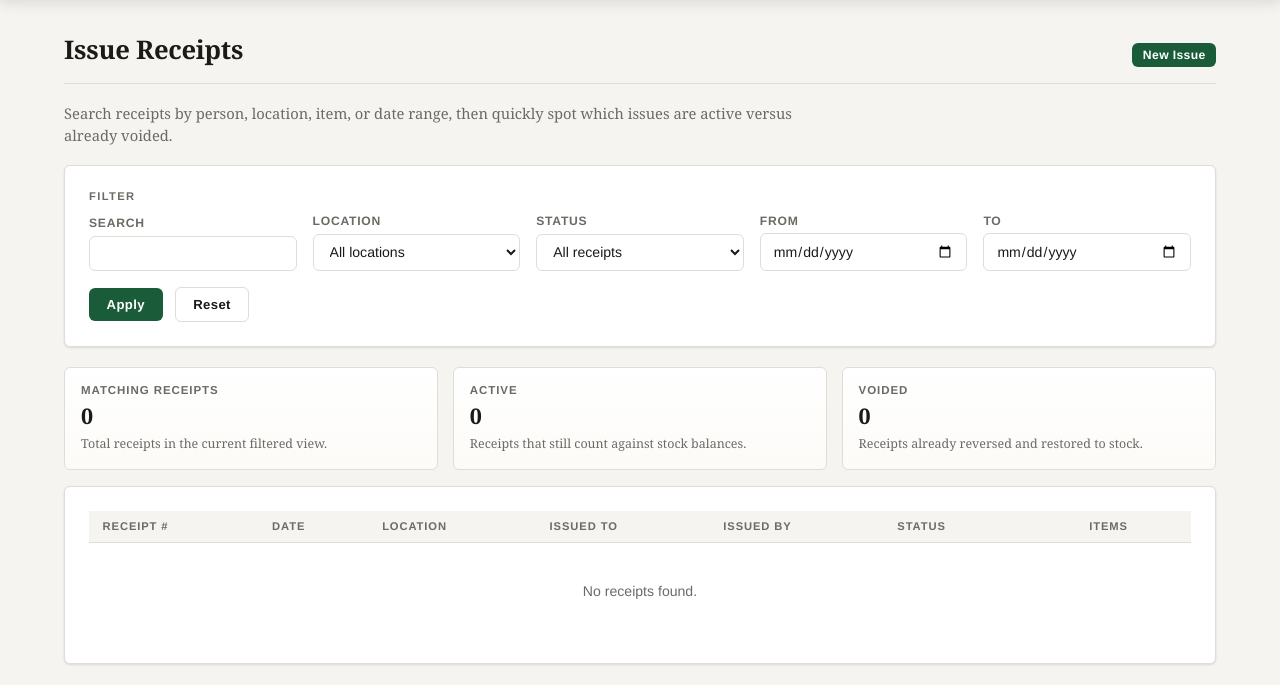
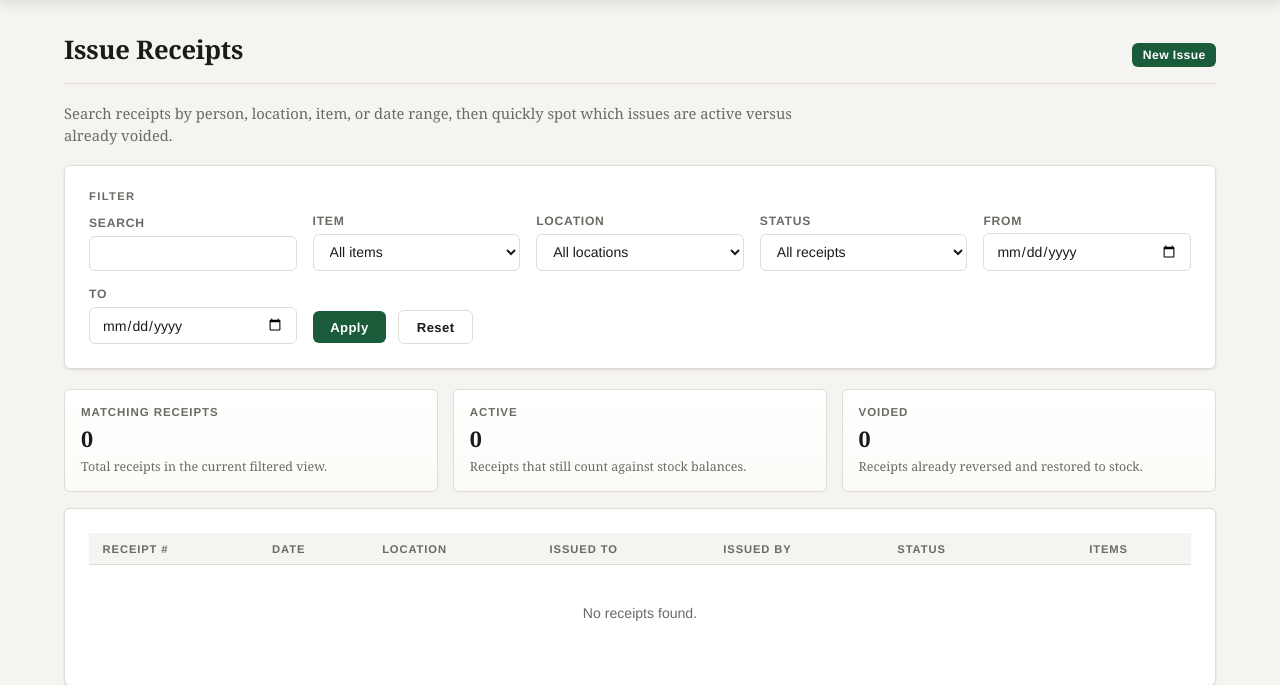
Before and after one commit to Otycadet/aristoclean, a Django app: page /receipts/ in a window 1280 px wide. Shown: the part 73-758 px from the top of the page. Run offline with Django 5.2, Linux system fonts and the light colour scheme; the visitor is signed in with stand-in values (Sample User, id 1); data that the repository does not hold is empty.

Commit message:
Item filter added to reciepts tab

```diff
--- a/inventory/forms.py
+++ b/inventory/forms.py
@@ -103,6 +103,12 @@ class ReportFilterForm(forms.Form):
 
 class ReceiptFilterForm(forms.Form):
     q = forms.CharField(required=False, max_length=255, label="Search")
+    item = forms.ModelChoiceField(
+        queryset=Item.objects.none(),
+        required=False,
+        label="Item",
+        empty_label="All items",
+    )
     location = forms.ChoiceField(required=False)
     status = forms.ChoiceField(
         required=False,
@@ -125,6 +131,7 @@ class ReceiptFilterForm(forms.Form):
 
     def __init__(self, *args, **kwargs):
         super().__init__(*args, **kwargs)
+        self.fields["item"].queryset = Item.objects.filter(active=True).order_by("name")
         self.fields["location"].choices = [("", "All locations")] + [
             (loc.name, loc.name)
             for loc in Location.objects.order_by("name")
--- a/inventory/views.py
+++ b/inventory/views.py
@@ -272,9 +272,12 @@ def issue_stock(request):
 def receipts_list(request):
     form = ReceiptFilterForm(request.GET or None)
     batches = IssueBatch.objects.select_related("location", "voided_by").prefetch_related("lines__item")
+    selected_item = None
+    summary_filters = {}
 
     if form.is_valid():
         q = form.cleaned_data.get("q")
+        selected_item = form.cleaned_data.get("item")
         location = form.cleaned_data.get("location")
         status = form.cleaned_data.get("status")
         date_from = form.cleaned_data.get("date_from")
@@ -288,6 +291,8 @@ def receipts_list(request):
                 | Q(location__name__icontains=q)
                 | Q(lines__item__name__icontains=q)
             ).distinct()
+        if selected_item:
+            batches = batches.filter(lines__item=selected_item).distinct()
         if location:
             batches = batches.filter(location__name__iexact=location)
         if status == "active":
@@ -299,14 +304,51 @@ def receipts_list(request):
         if date_to:
             batches = batches.filter(issued_at__lte=date_to)
 
+        if status == "active":
+            summary_filters["batch__is_voided"] = False
+        elif status == "voided":
+            summary_filters["batch__is_voided"] = True
+        if date_from:
+            summary_filters["batch__issued_at__gte"] = date_from
+        if date_to:
+            summary_filters["batch__issued_at__lte"] = date_to
+
     ordered_batches = batches.order_by("-issued_at", "-id")
     summary_batches = ordered_batches
     paginator = Paginator(ordered_batches, 25)
     page_obj = paginator.get_page(request.GET.get("page"))
+
+    item_disbursal_summary = None
+    if selected_item:
+        item_lines = DistributionLine.objects.filter(item=selected_item, **summary_filters).select_related("batch__location")
+        total_quantity = item_lines.aggregate(total=Sum("quantity"))["total"] or Decimal("0.00")
+        location_rows = list(
+            item_lines.values("batch__location__name")
+            .annotate(total=Sum("quantity"))
+            .order_by("batch__location__name")
+        )
+        item_disbursal_summary = {
+            "item": selected_item,
+            "total_quantity": total_quantity,
+            "location_count": len(location_rows),
+            "receipt_count": item_lines.values("batch_id").distinct().count(),
+            "locations": [
+                {
+                    "location": row["batch__location__name"],
+                    "quantity": row["total"],
+                }
+                for row in location_rows
+            ],
+            "status": form.cleaned_data.get("status") if form.is_valid() else "",
+            "date_from": form.cleaned_data.get("date_from") if form.is_valid() else None,
+            "date_to": form.cleaned_data.get("date_to") if form.is_valid() else None,
+        }
+
     return render(request, "inventory/receipts_list.html", {
         "form": form,
         "page_obj": page_obj,
         "batches": page_obj.object_list,
+        "item_disbursal_summary": item_disbursal_summary,
         "receipt_summary": {
             "total": summary_batches.count(),
             "active": summary_batches.filter(is_voided=False).count(),
--- a/templates/inventory/receipts_list.html
+++ b/templates/inventory/receipts_list.html
@@ -63,6 +100,10 @@
     <div class="form-group" style="margin-bottom:0;">
       <label>{{ form.q.label }}</label>
       {{ form.q }}
+    </div>
+    <div class="form-group" style="margin-bottom:0;">
+      <label>{{ form.item.label }}</label>
+      {{ form.item }}
     </div>
     <div class="form-group" style="margin-bottom:0;">
       <label>{{ form.location.label }}</label>
@@ -86,6 +127,56 @@
     </div>
   </form>
 </div>
+
+{% if item_disbursal_summary %}
+<div class="card">
+  <div class="card-title">Item Disbursal Summary</div>
+  <div class="summary-grid" style="margin-bottom:0;">
+    <div class="summary-card">
+      <div class="summary-kicker">Item</div>
+      <div class="summary-value" style="font-size:1.15rem;">{{ item_disbursal_summary.item.name }}</div>
+      <div class="summary-note">{{ item_disbursal_summary.item.unit }}</div>
+    </div>
+    <div class="summary-card">
+      <div class="summary-kicker">Total Disbursed</div>
+      <div class="summary-value">{{ item_disbursal_summary.total_quantity|floatformat:2 }}</div>
+      <div class="summary-note">Across all locations for the current status/date filters.</div>
+    </div>
+    <div class="summary-card">
+      <div class="summary-kicker">Locations Reached</div>
+      <div class="summary-value">{{ item_disbursal_summary.location_count }}</div>
+      <div class="summary-note">Distinct locations that received this item.</div>
+    </div>
+    <div class="summary-card">
+      <div class="summary-kicker">Receipts</div>
+      <div class="summary-value">{{ item_disbursal_summary.receipt_count }}</div>
+      <div class="summary-note">Receipts containing this item in the selected period/status.</div>
+    </div>
+  </div>
+  <div class="summary-caption">
+    {% if item_disbursal_summary.status == "active" %}
+    Showing active receipts only.
+    {% elif item_disbursal_summary.status == "voided" %}
+    Showing voided receipts only.
+    {% else %}
+    Showing active and voided receipts.
+    {% endif %}
+    {% if item_disbursal_summary.date_from or item_disbursal_summary.date_to %}
+    Date filter applied.
+    {% endif %}
+  </div>
+  {% if item_disbursal_summary.locations %}
+  <div class="location-breakdown">
+    {% for row in item_disbursal_summary.locations %}
+    <div class="location-chip">
+      <div class="location-name">{{ row.location }}</div>
+      <div class="location-qty">{{ row.quantity|floatformat:2 }}</div>
+    </div>
+    {% endfor %}
+  </div>
+  {% endif %}
+</div>
+{% endif %}
 
 <div class="summary-grid">
   <div class="summary-card">
```
Also changed, not shown: other parts of templates/inventory/receipts_list.html (+37 -0 lines), inventory/tests.py (+31 -0 lines).
